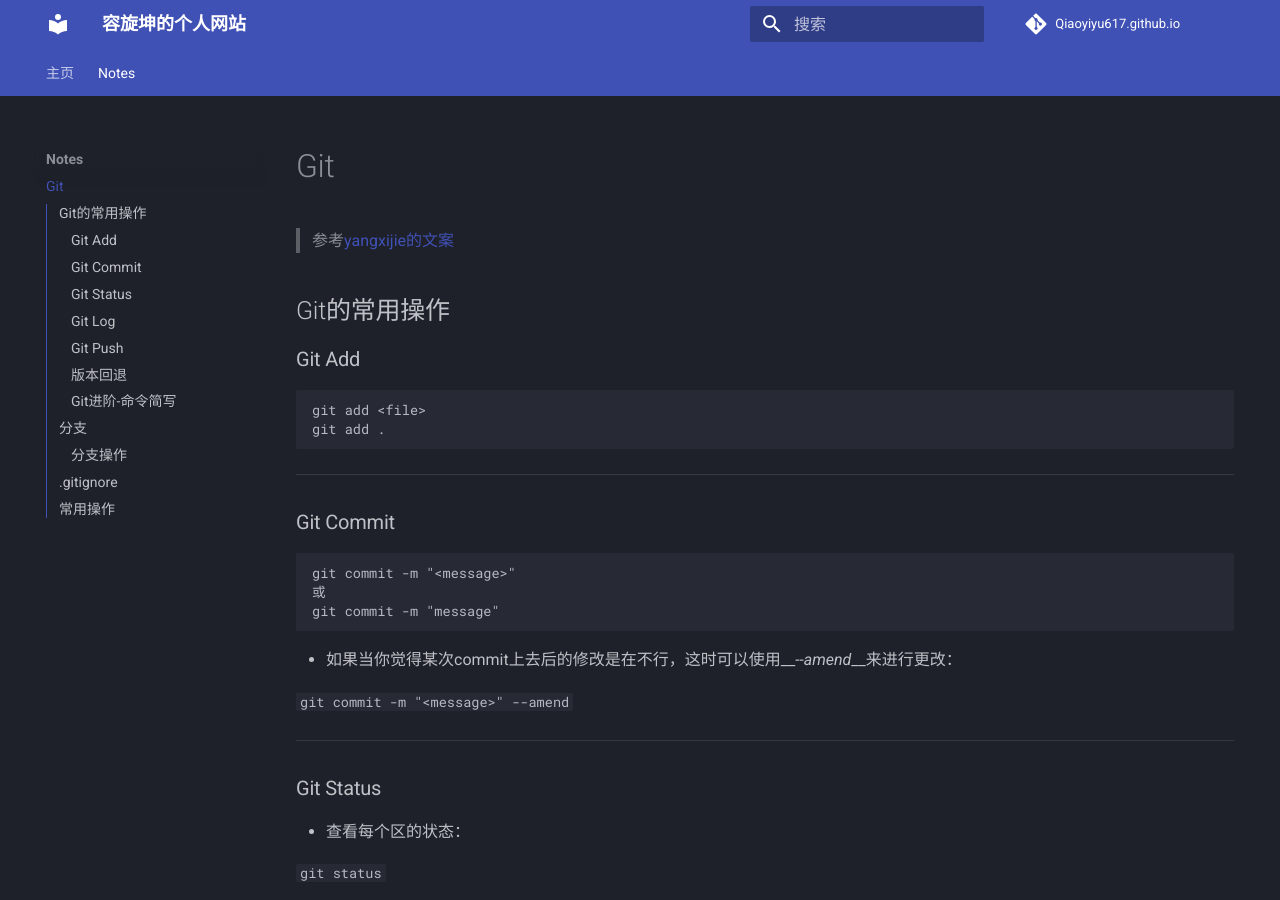
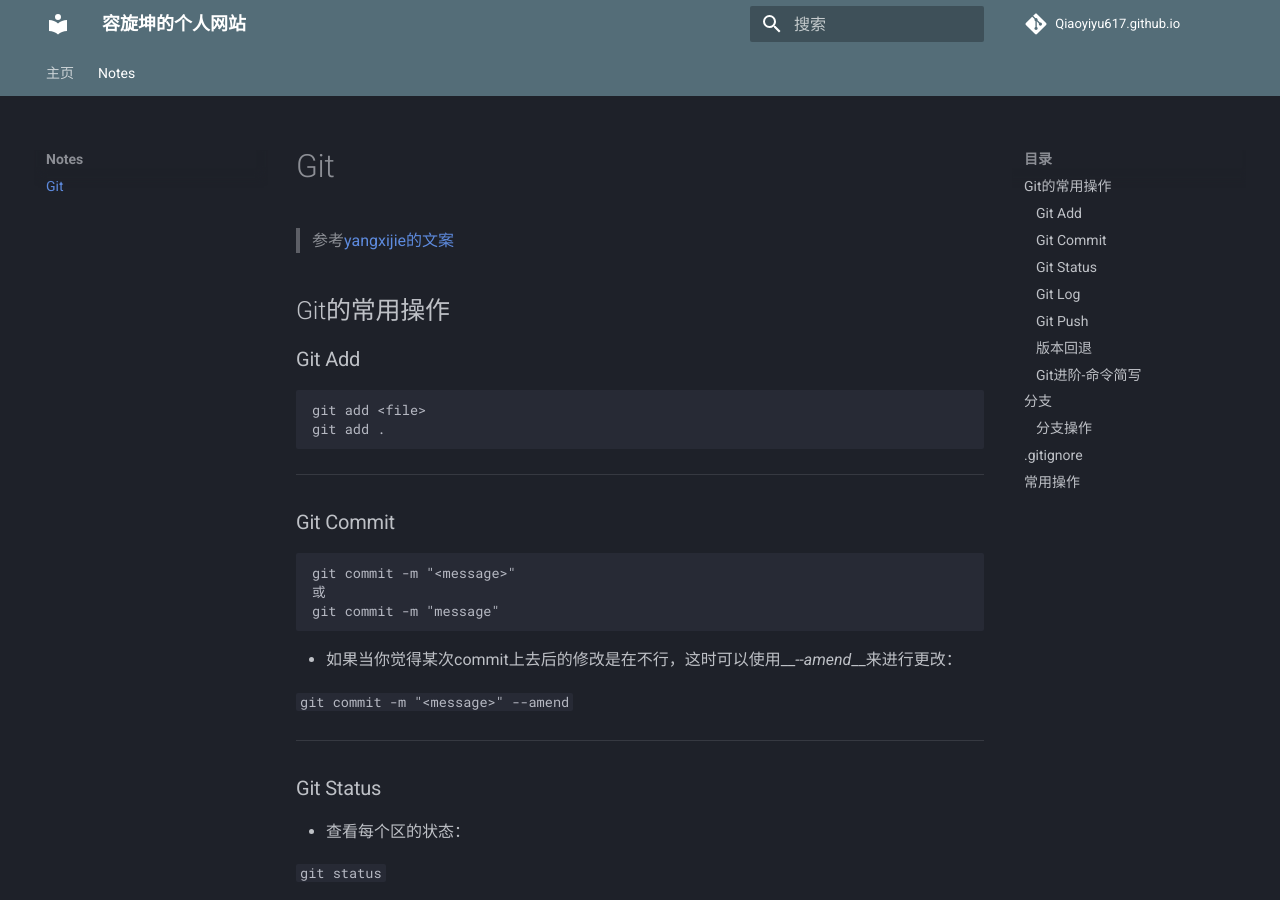
Before and after one commit to Rong-Xuankun/Rong-xuankun.github.io, an MkDocs documentation site: the page built from docs/Notes/Git.md, in a window 1280 px wide and 900 px high. Built offline with MkDocs 1.6.1 and Material for MkDocs 9.7.7, drawn with Linux system fonts in a browser that asks for light colours.

Commit message:
Update theme

```diff
--- a/mkdocs.yml
+++ b/mkdocs.yml
@@ -9,13 +9,12 @@ theme:
   name: material
   palette:
     scheme: slate # 黑暗模式
-    primary: blue gray
+    primary: blue grey
     accent: blue
   language: zh # 中文
   features:
     - navigation.tabs
     - navigation.indexes
-    - toc.integrate
     - navigation.top
     - search.suggest # 搜索输入一些字母时推荐补全整个单词
     - search.highlight # 搜索出的文章关键词加入高亮
```
